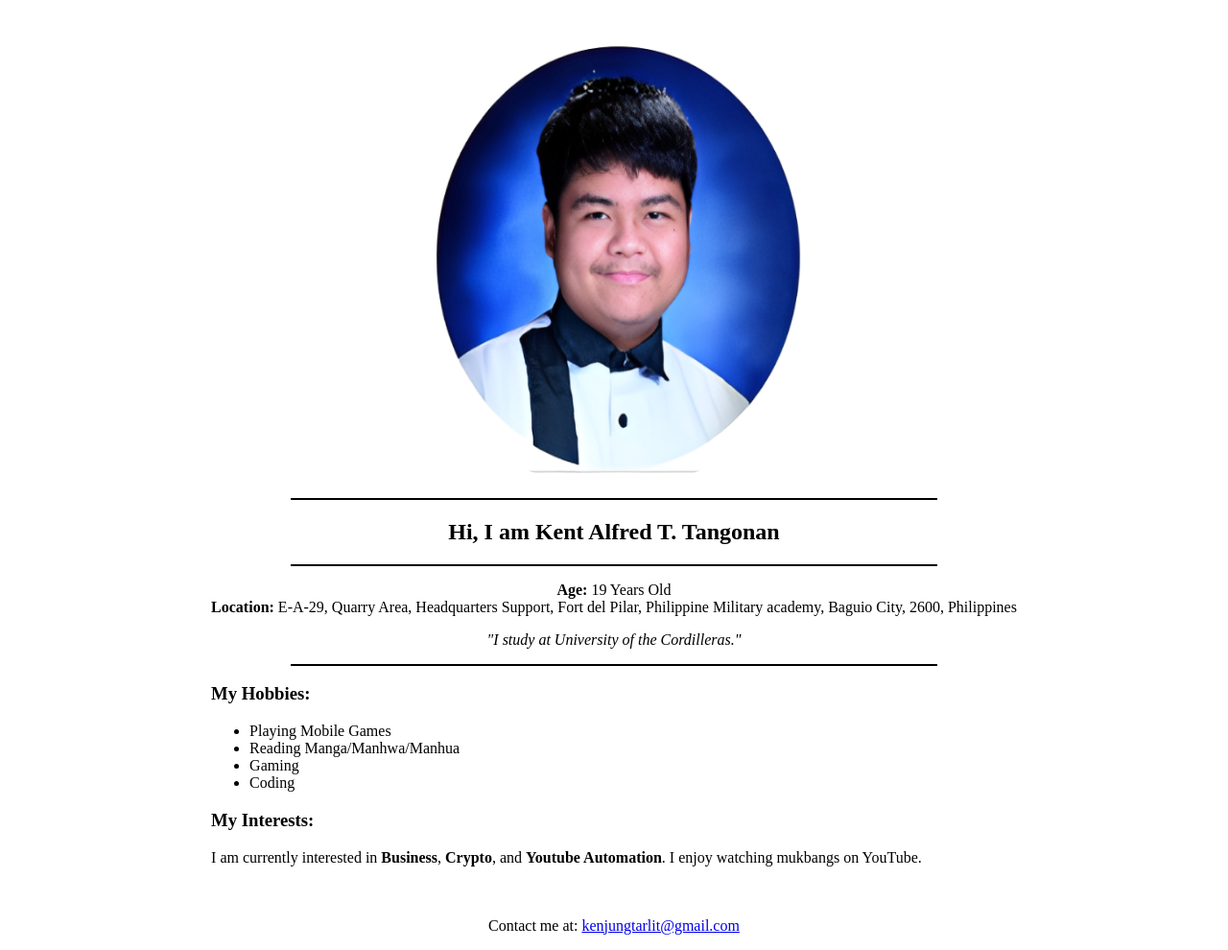
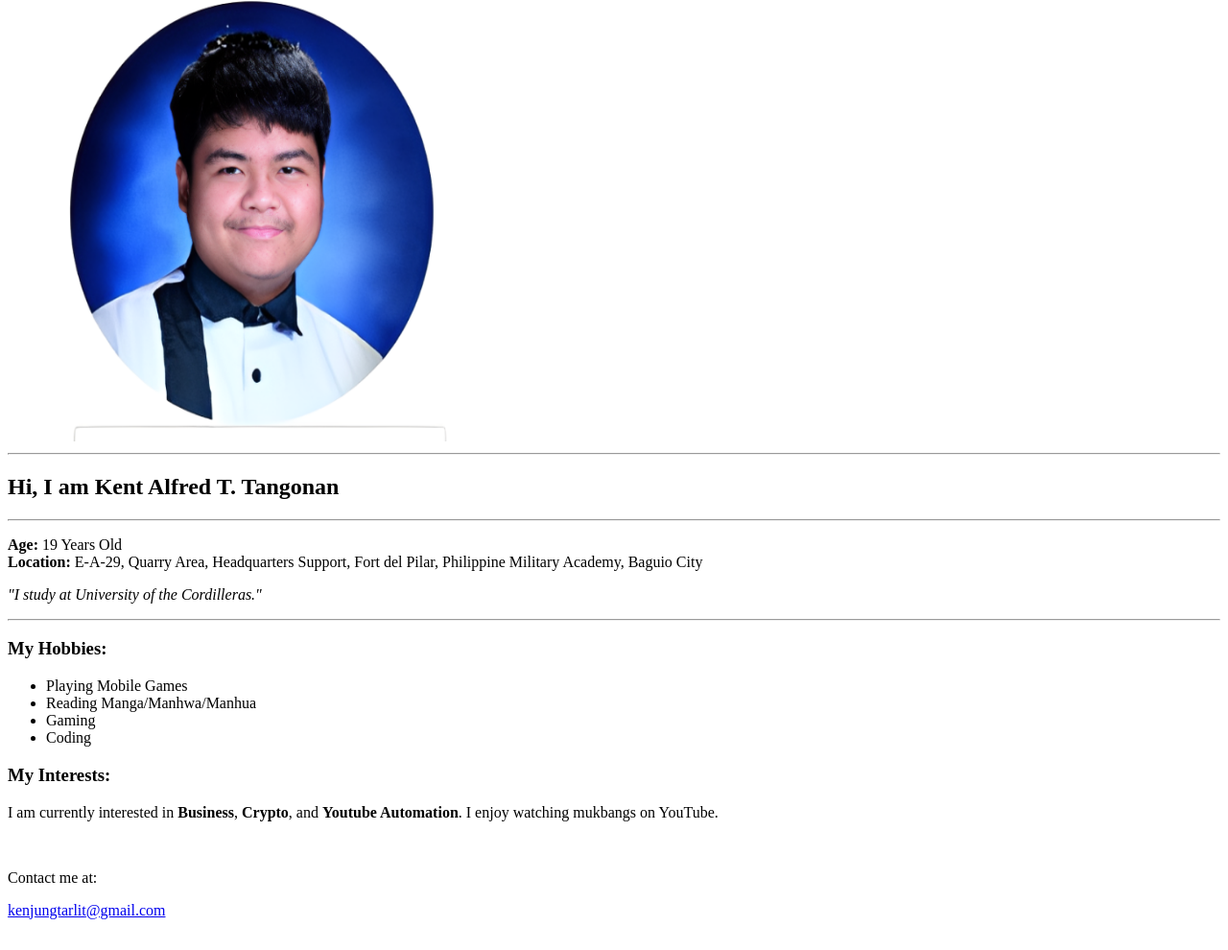
Before and after one commit to tangonankat/My-Personal-Information, a plain HTML site: page index.html in a window 1280 px wide. Shown: the part 120-1110 px from the top of the page at 96% size. After the commit the page ends 1086 px from the top, so only its background shows below. Drawn offline with Linux system fonts and the light colour scheme.

Commit message:
Update index.html

```diff
--- a/index.html
+++ b/index.html
@@ -6,59 +6,47 @@
     <title>My Personal Infromation</title>
 </head>
 <body>
+ <div>
+        <h1>Welcome to My Profile</h1>
 
-    <center>
-        <br>
-        <h1>Welcome to My Personal Information</h1>
-        <br>
+        <img src="My Pfp.png" alt="Photo of Me" radius="50%" width="500" height="500">
 
-        <table>
-            <tr >
-                <td align="center">
-
-                    <img src="My Pfp.png" alt="Photo of Me" style="width: 500px; height: 500px; border-radius: 50%; border: 1px>
-
-                    <br><br>
-
-                    <hr width="80%" color="black">
+        <hr>
 
         <h2>Hi, I am Kent Alfred T. Tangonan</h2>
 
-                    <hr width="80%" color="black">
+        <hr>
 
         <p>
             <b>Age:</b> 19 Years Old<br>
-                        <b>Location:</b> E-A-29, Quarry Area, Headquarters Support, Fort del Pilar, Philippine Military academy, Baguio City, 2600, Philippines
+            <b>Location:</b> E-A-29, Quarry Area, Headquarters Support, Fort del Pilar, Philippine Military Academy, Baguio City
         </p>
 
         <p>
             <i>"I study at University of the Cordilleras."</i>
         </p>
 
-                    <hr width="80%" color="black">
+        <hr>
 
-                    <h3 align="left">My Hobbies:</h3>
-                    <ul align="left">
+        <h3>My Hobbies:</h3>
+        <ul>
             <li>Playing Mobile Games</li>
             <li>Reading Manga/Manhwa/Manhua</li>
             <li>Gaming</li>
             <li>Coding</li>
         </ul>
 
-                    <h3 align="left">My Interests:</h3>
-                    <p align="left">
+        <h3>My Interests:</h3>
+        <p>
             I am currently interested in <b>Business</b>, <b>Crypto</b>, and <b>Youtube Automation</b>.
             I enjoy watching mukbangs on YouTube.
         </p>
 
-                </td>
-            </tr>
-        </table>
+        <br>
+        <p>Contact me at:</p>
+        <a href="mailto:kenjungtarlit@gmail.com">kenjungtarlit@gmail.com</a>
 
-        <br>
-        <p>Contact me at: <a href="https://mail.google.com/mail/u/0/#inbox">kenjungtarlit@gmail.com</a></p>
+    </div>
+</body>
 
-    </center>
-
-</body>
 </html>
```
Lines whose indentation alone changed are shown as unchanged.
